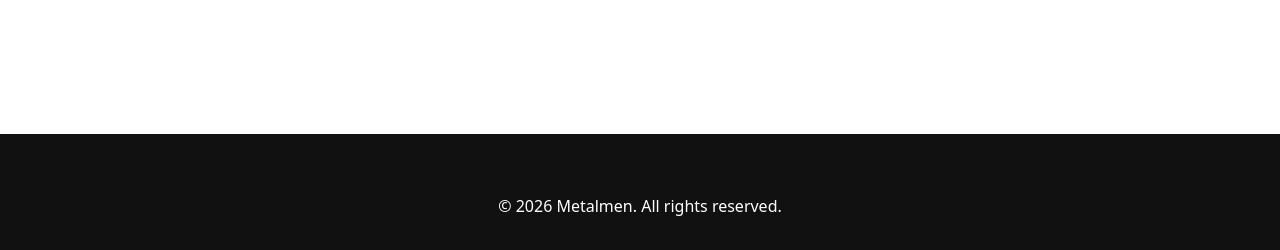
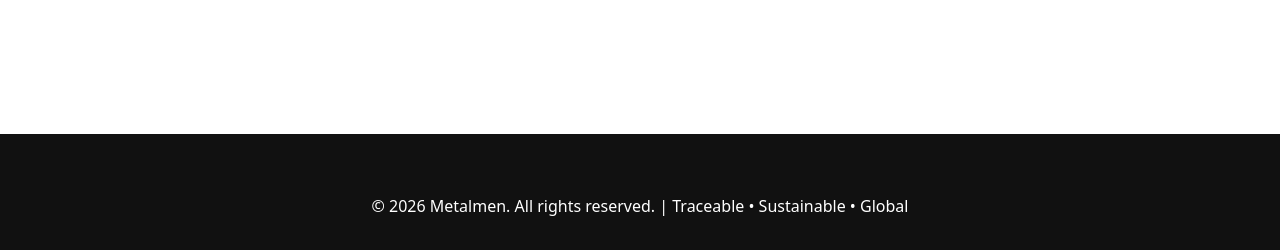
Before and after one commit to DrProdigy1/render-flask-deployment1, a Flask app: page /about in a window 1280 px wide. Shown: the part 1508-1758 px from the top of the page. Run offline with Flask 3, Linux system fonts and the light colour scheme.

Commit message:
Update base.html
V0.01

```diff
--- a/templates/base.html
+++ b/templates/base.html
@@ -3,17 +3,21 @@
 <head>
     <meta charset="UTF-8">
     <meta name="viewport" content="width=device-width, initial-scale=1.0">
+    <!-- Strong light mode forcing -->
     <meta name="color-scheme" content="light only">
     <meta name="theme-color" content="#ffffff">
     <title>Metalmen • Responsible Metal Sourcing</title>
     <style>
-        :root { color-scheme: light !important; }
+        :root {
+            color-scheme: light !important;
+        }
         html, body {
             color-scheme: light !important;
             background: #ffffff !important;
             color: #111111 !important;
         }
 
+        /* Force light mode even if user has dark mode enabled */
         @media (prefers-color-scheme: dark) {
             html, body, nav, footer, .hero, .category-section, .gallery-hero, .intro {
                 color-scheme: light !important;
@@ -90,7 +94,6 @@
         }
         .dropdown-content a:hover { background: #f8f9fa; color: #0066cc; }
 
-        /* Hamburger Menu - NOW BLUE on mobile */
         .hamburger {
             display: none;
             flex-direction: column;
@@ -100,8 +103,7 @@
         .hamburger span {
             width: 25px;
             height: 3px;
-            background: #0066cc;   /* Blue colour */
-            transition: 0.3s;
+            background: #111;
         }
 
         footer {
@@ -226,7 +228,7 @@
     {% block content %}{% endblock %}
 
     <footer>
-        <p>&copy; 2026 Metalmen. All rights reserved.</p>
+        <p>&copy; 2026 Metalmen. All rights reserved. | Traceable • Sustainable • Global</p>
     </footer>
 
     <script>
```
